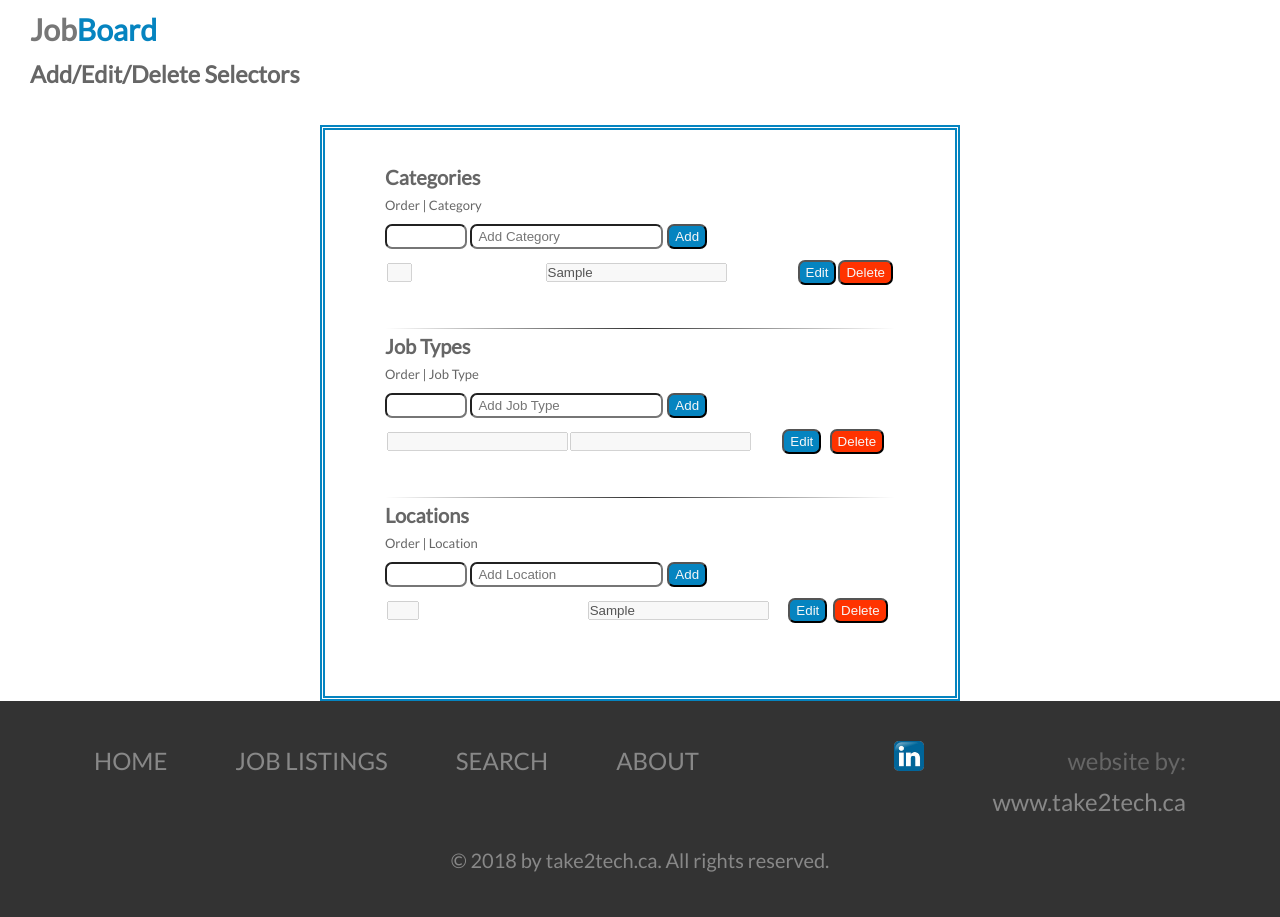
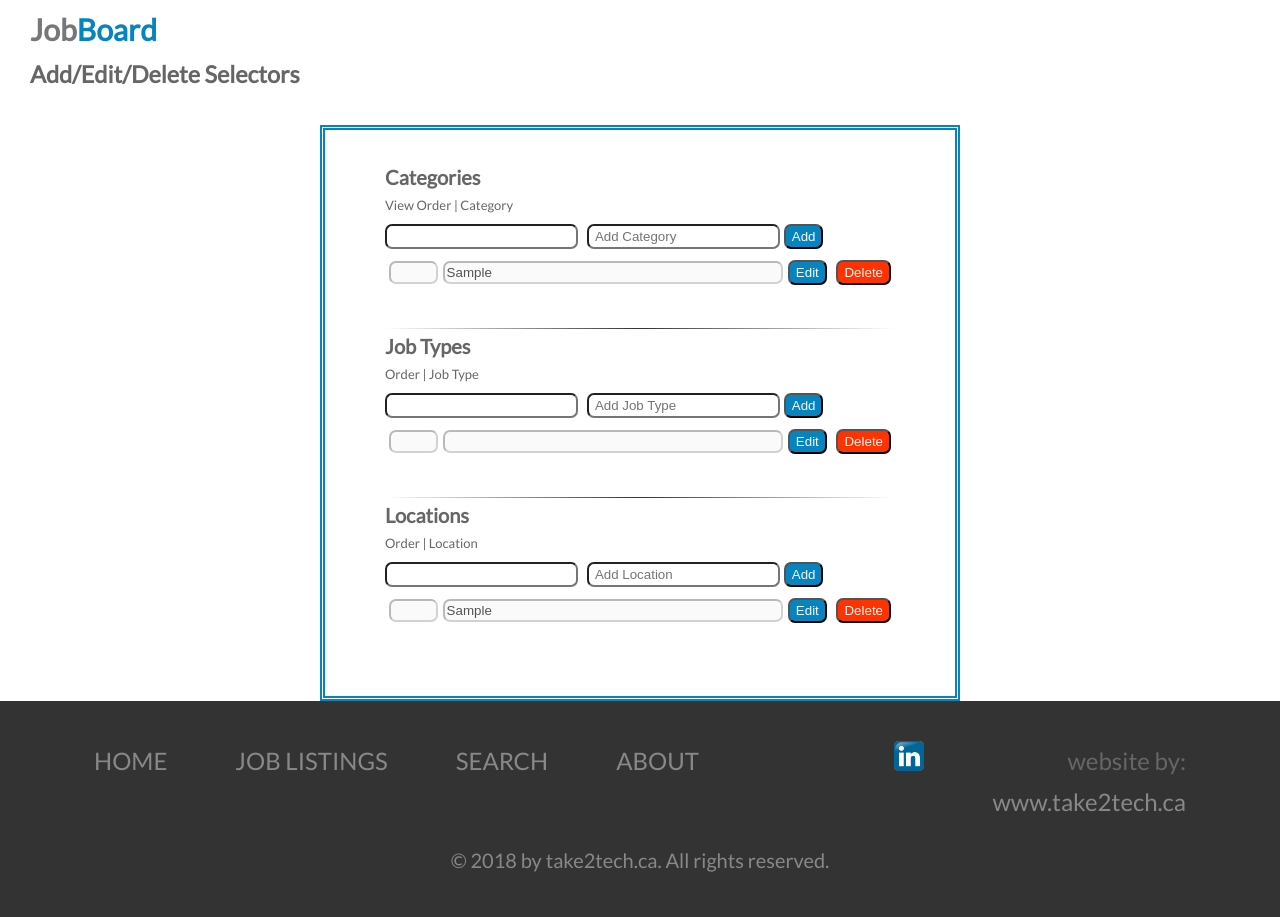
Before and after one commit to tmurvv/InnoJobBoard, a PHP site: page /addeditselectors.php?id=1 in a window 1280 px wide. Shown: the part 276-1193 px from the top of the page. Run offline with PHP 8.4, Linux system fonts and the light colour scheme; tables that the repository leaves empty or names only in its code hold one stand-in row (values such as "Sample post"); data that the repository does not hold is empty; some libraries are stand-ins or nearby versions.

Commit message:
Good start on update selector page redesign

```diff
--- a/addeditselectors.php
+++ b/addeditselectors.php
@@ -131,7 +131,7 @@
 
         <div class="updateSelectors__selector">
             <h4>Categories</h4>
-            <p>Order | Category</p>
+            <p>View Order | Category</p>
             <form method="post" action="addeditselectors.php">
                 <input type="text" name="categoryvieworder" placeholder="" class="btn updateSelectors__selector--item-order" />
                 <input type="text" name="category" placeholder="Add Category" class="btn" />
@@ -142,26 +142,26 @@
 
                 <?php while($row = $categories->fetch_assoc()) : ?>
                 <form method="post" action="addeditselectors.php?id=<?php echo $row['id'] ?>">
-                    <tr class="updateSelectors__selector--item">
-                        <td>
-                            <input class="updateSelectors__selector--item-order" name="categoryvieworder" value="<?php echo $row['categoryViewOrder']; ?>"
+                    <div class="updateSelectors__selector--item">
+                        <div class="updateSelectors__selector--item-order">
+                            <input name="categoryvieworder" value="<?php echo $row['categoryViewOrder']; ?>"
                                 disabled />
-                            <input class="updateSelectors__selector--item-order" name="categoryvieworder" value="<?php echo $row['categoryViewOrder']; ?>"
+                            <input name="categoryvieworder" value="<?php echo $row['categoryViewOrder']; ?>"
                                 hidden />
-                        </td>
-                        <td class="updateSelectors__selector--item-itemName">
+                        </div>
+                        <div class="updateSelectors__selector--item-itemName">
                             <input name="category" value="<?php echo $row['category']; ?>" disabled />
                             <input name="category" id="categoryInitValue" value="<?php echo $row['category']; ?>" hidden />
-                        </td>
-                        <td>
-                            <button class="updateSelectors__selector--item-saveEdit btn btn__primary" type="button" onclick="startEditSelector(this);"
+                        </div>
+                        <div class="updateSelectors__selector--item-saveEdit">
+                            <button class="btn btn__primary" type="button" onclick="startEditSelector(this);"
                                 name="editcat">Edit</button>
-                        </td>
-                        <td>
+                        </div>
+                        <div class="updateSelectors__selector--item-saveEdit">
                             <button type="button" name="deletecat" class="btn btn__danger" onclick="startEditSelector(this);">Delete</button>
-                        </td>
+                        </div>
                         <input name="oldCategory" value="<?php echo $row['category']; ?>" hidden />
-                    </tr>
+                    </div>
                 </form>
                 <?php endwhile; ?>
 
@@ -180,25 +180,25 @@
 
                 <?php while($row = $jobtypes->fetch_assoc()) : ?>
                 <form method="post" action="addeditselectors.php?id=<?php echo $row['id'] ?>">
-                    <tr class="updateSelectors__selector--item">
-                        <td class="updateSelectors__selector--item-order">
+                    <div class="updateSelectors__selector--item">
+                        <div class="updateSelectors__selector--item-order">
                             <input name="jobtypevieworder" value="<?php echo $row['jobTypeViewOrder']; ?>"
                                 disabled />
                             <input name="jobtypevieworder" value="<?php echo $row['jobTypeViewOrder']; ?>"
                                 hidden />
-                        </td>
-                        <td>
+                        </div>
+                        <div class="updateSelectors__selector--item-itemName">
                             <input name="jobtype" value="<?php echo $row['jobType']; ?>" disabled />
                             <input name="jobtype" value="<?php echo $row['jobType']; ?>" hidden />
-                        </td>
-                        <td>
-                            <button class="updateSelectors__selector--item-saveEdit btn btn__primary" type="button" onclick="startEditSelector(this);"
+                        </div>
+                        <div class="updateSelectors__selector--item-saveEdit">
+                            <button class="btn btn__primary" type="button" onclick="startEditSelector(this);"
                                 name="editjobtype">Edit</button>
-                        </td>
-                        <td>
+                        </div>
+                        <div class="updateSelectors__selector--item-saveEdit">
                             <button type="button" name="deletejobtype" class="btn btn__danger" onclick="startEditSelector(this);">Delete</button>
-                        </td>
-                    </tr>
+                        </div>
+                    </div>
                 </form>
                 <?php endwhile; ?>
 
@@ -219,25 +219,25 @@
 
                 <?php while($row = $locations->fetch_assoc()) : ?>
                 <form method="post" action="addeditselectors.php?id=<?php echo $row['id'] ?>">
-                    <tr class="updateSelectors__selector--item">
-                        <td>
-                            <input class="updateSelectors__selector--item-order" name="locationvieworder" value="<?php echo $row['locationViewOrder']; ?>"
+                    <div class="updateSelectors__selector--item">
+                        <div class="updateSelectors__selector--item-order">
+                            <input name="locationvieworder" value="<?php echo $row['locationViewOrder']; ?>"
                                 disabled/>
-                            <input class="updateSelectors__selector--item-order" name="locationvieworder" value="<?php echo $row['locationViewOrder']; ?>"
+                            <input name="locationvieworder" value="<?php echo $row['locationViewOrder']; ?>"
                                 hidden/>
-                        </td>
-                        <td>
+                        </div>
+                        <div class="updateSelectors__selector--item-itemName">
                             <input name="location" value="<?php echo $row['location']; ?>" disabled/>
                             <input name="location" value="<?php echo $row['location']; ?>" hidden/>
-                        </td>
-                        <td>
-                            <button class="updateSelectors__selector--item-saveEdit btn btn__primary" type="button" onclick="startEditSelector(this);"
+                        </div>
+                        <div class="updateSelectors__selector--item-saveEdit">
+                            <button class="btn btn__primary" type="button" onclick="startEditSelector(this);"
                                 name="editlocation">Edit</button>
-                        </td>
-                        <td>
+                        </div>
+                        <div class="updateSelectors__selector--item-saveEdit">
                             <button type="button" name="deletelocation" class="btn btn__danger" onclick="startEditSelector(this);">Delete</button>
-                        </td>
-                    </tr>
+                        </div>
+                    </div>
                 </form>
                 <?php endwhile; ?>
 
--- a/sass/components/admin/_selectors.scss
+++ b/sass/components/admin/_selectors.scss
@@ -15,15 +15,37 @@ table {
         margin: 0 auto 2rem auto;
 
         &--item {
+            display: flex;
             border-radius: 7px;
             padding: 2px 4px;
             &-order {
-                width: 16%;
+                flex:1;
+                margin-right: 5px;
+                &>input {
+                    width: 100%;
+                    padding: 2px;
+                    border-radius: 7px;
+                }
             }
             &-itemName {
-                width: 50%;
+                flex:7;
+                margin-right: 5px;
+                &>input {
+                    width: 100%;
+                    padding: 2px;
+                    border-radius: 7px;
+                }
+
             }
+            &-saveEdit {
+                flex: 1;
 
+                &>input {
+                    width: 100%;
+                    padding: 2px;
+                    border-radius: 7px;
+                }
+            }
         }
 
         &>p{
```
Also changed, not shown: css/style.compiled.css (+19 -2 lines), css/style.prefix.css (+20 -3 lines), css/style.css.
